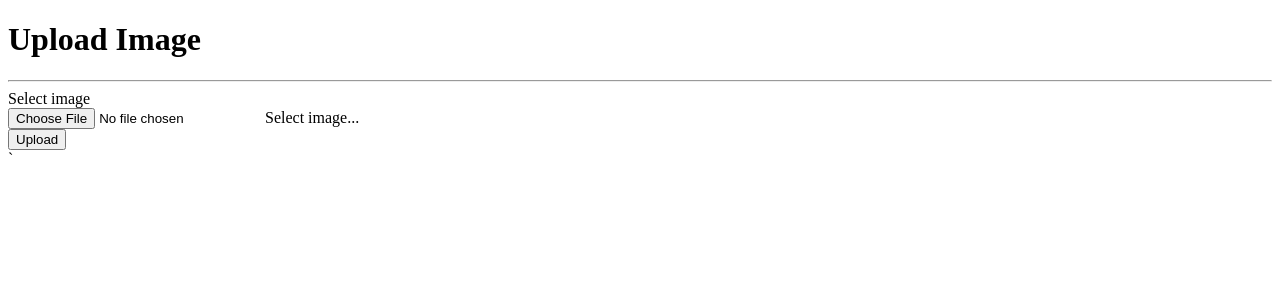
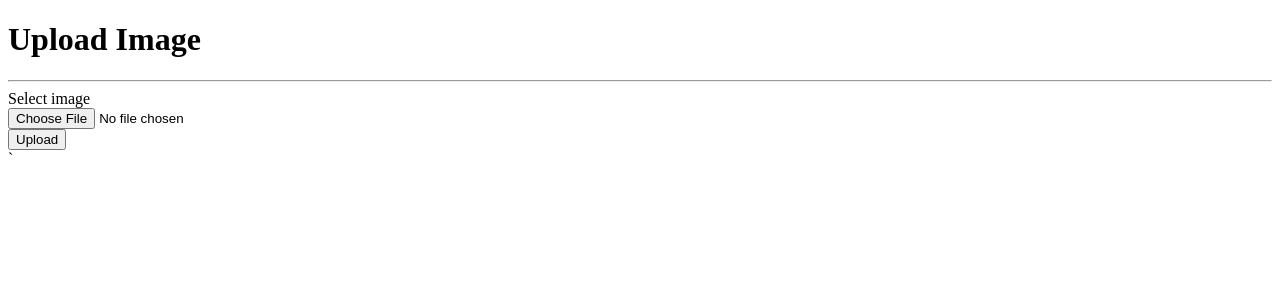
Before and after one commit to KA1823/flask-html-page, a Flask app: page /upload_image in a window 1280 px wide. Shown: the top 300 px of the page. Run offline with Flask 2, Linux system fonts and the light colour scheme.

Commit message:
Staging (#4)
* New updated code

* Updated code

* New update

* Added comment

* changed html file

* Updated code

* New update

Co-authored-by: Kamran Anwar <kamran.anwat091@gmail.com>

```diff
--- a/template/upload.html
+++ b/template/upload.html
@@ -17,7 +17,7 @@
                         <label>Select image</label>
                         <div class="custom-file">
                             <input type="file" class="custom-file-input" name="image" id="image">
-                            <label class="custom-file-label" for="image">Select image...</label>
+                            <!-- <label class="custom-file-label" for="image">Select image...</label> -->
                         </div>
                     </div>
                     <button type="submit" class="btn btn-primary">Upload</button>
```
Also changed, not shown: media/pexels-iconcom-1214259.jpg (added).
